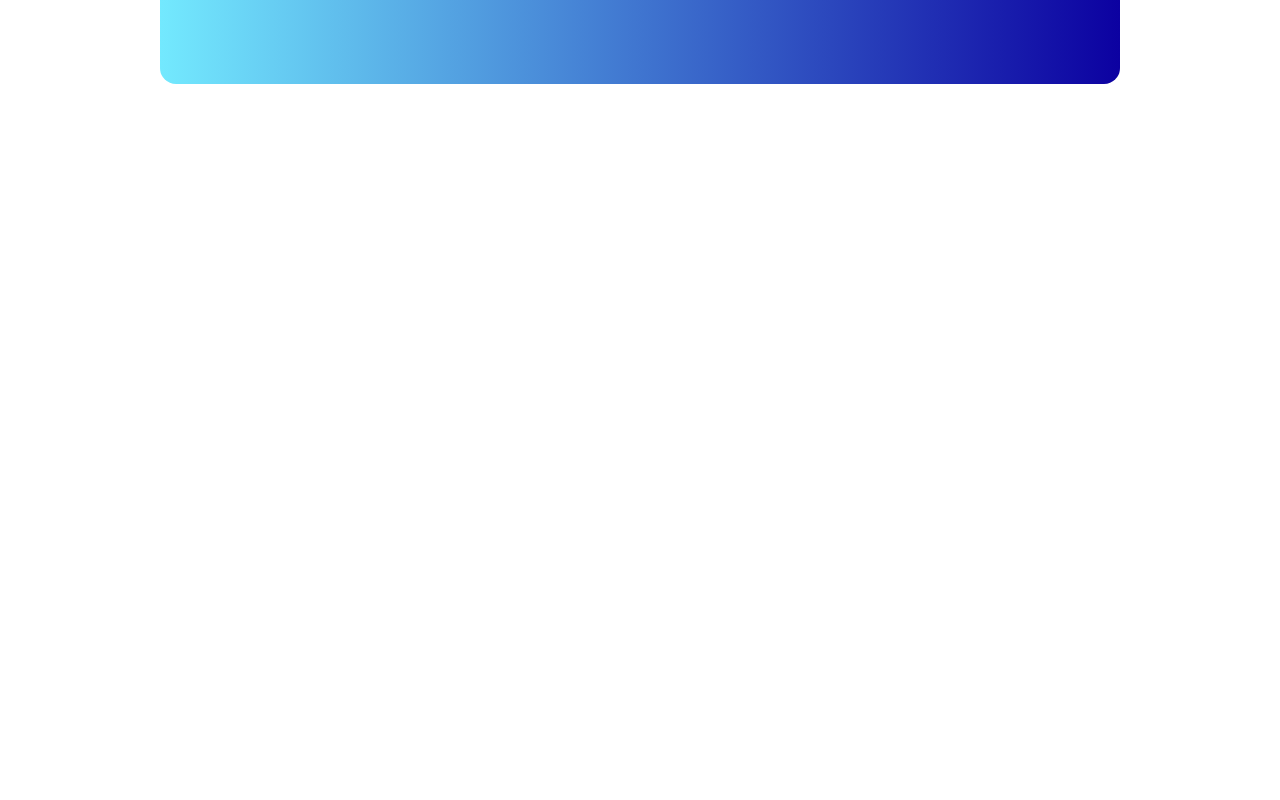
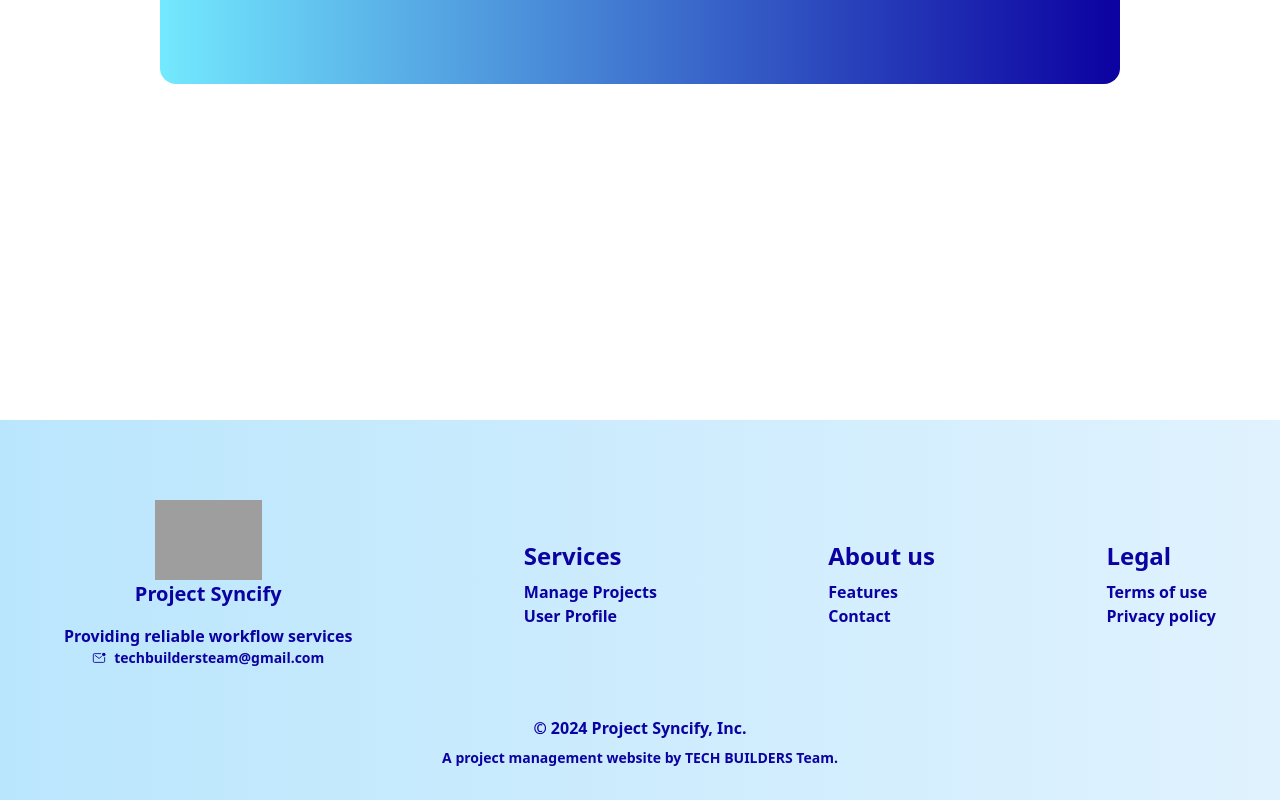
Before and after one commit to TechBuilderTeam/Project-Syncify, a React (Vite) app: page / in a window 1280 px wide. Shown: the part 3994-4794 px from the top of the page. Before the commit the page ends 4414 px from the top, so only its background shows below. Built offline with nearby package versions, Linux system fonts and the light colour scheme; no server answers; grey boxes are pictures that could not be loaded.

Commit message:
Footer issues fixed

```diff
--- a/src/components/Pages/DynamicDashboard/DynamicDashboard.jsx
+++ b/src/components/Pages/DynamicDashboard/DynamicDashboard.jsx
@@ -27,7 +27,7 @@ const DynamicDashboard = () => {
 
   return (
     <AuthProviders>
-      <div className="bg-white dark:bg-gray-950 text-[#0c01a1] dark:text-[#73e9fe] ">
+      <div className="bg-white dark:bg-gray-950 text-[#0c01a1] dark:text-[#73e9fe] min-h-screen">
         <div className="flex flex-col">
           <Navbar handleThemeChange={handleThemeChange} sidebarToggle={sidebarToggle} setSidebarToggle={setSidebarToggle}/>
           {/* <Navbar/> */}
--- a/src/components/Pages/DynamicDashboard/DynamicSidebar.jsx
+++ b/src/components/Pages/DynamicDashboard/DynamicSidebar.jsx
@@ -53,7 +53,7 @@ const DynamicSidebar = ({ sidebarToggle, setSidebarToggle, id }) => {
   <div className="">
      <div
       className={`${open ? "w-20" : "block w-20 md:w-56"
-        } absolute top-20 left-0 h-[100%] px-4 py-2 border-r border-gray-300`}
+        } absolute top-20 left-0 px-4  py-2 border-r border-gray-300`}
     >
       {open ? (
         <FaArrowRight
--- a/src/components/Pages/Workspace/UserWorkspace.jsx
+++ b/src/components/Pages/Workspace/UserWorkspace.jsx
@@ -2,7 +2,7 @@ import Workspace from "./Workspace";
 import CreateWorkspace from "./CreateWorkspace";
 const UserWorkspace = () => {
   return (
-    <div className="h-screen">
+    <div className="">
       <CreateWorkspace className="" />
       <Workspace />
     </div>
--- a/src/components/Pages/Workspace/Workspace.jsx
+++ b/src/components/Pages/Workspace/Workspace.jsx
@@ -45,7 +45,7 @@ const Workspace = () => {
     //sabrina setted setLoading(false) here
     setLoading(false);
     console.log("workspace data -> ", workspaces);
-  }, [user?.userId, reload]);
+  }, [user?.userId]);
 
   const handleDeleteWorkspace = (workspaceId) => {
     setWorkspaces((prevWorkspaces) =>
--- a/src/layouts/Root.jsx
+++ b/src/layouts/Root.jsx
@@ -24,10 +24,10 @@ const Root = () => {
     }
     return (
         <AuthProviders>
-            <div className="bg-white dark:bg-gray-950 text-[#0c01a1] dark:text-[#73e9fe]">
+            <div className="bg-white dark:bg-gray-950 text-[#0c01a1] dark:text-[#73e9fe] min-h-screen">
                 {noHeaderFooter || <Navbar handleThemeChange={handleThemeChange} />}
                 <Outlet />
-                {/* {noHeaderFooter || <Footer />} */}
+                {noHeaderFooter || <Footer />}
             </div>
         </AuthProviders>
 
--- a/src/pages/shared/Footer.jsx
+++ b/src/pages/shared/Footer.jsx
@@ -1,122 +1,79 @@
+import { IoMailUnreadOutline } from "react-icons/io5";
+
 const Footer = () => {
   return (
-    <div className="relative mt-60 text-purple-950 dark:text-cyan-100 font-bold">
-      <div className="relative z-10 bottom-0">
-        <footer className="footer px-10 py-10 ">
+    <div className="pt-10 bg-gradient-to-r from-sky-200 dark:from-[#12195a] to-sky-100 dark:to-black font-bold">
+      <div className="">
+        <div className="flex flex-col md:flex-row justify-between items-center px-10 md:px-16 py-10 ">
           <aside className="">
-            <div className="flex flex-col justify-center items-center h-[100px]">
+            <div className="flex flex-col justify-center items-center ">
               <img
                 src={"https://i.ibb.co/T4FSNsb/Justlogo.png"}
                 alt=""
-                className="h-24"
+                className="h-20"
               />
-              <p className="text-2xl font-extrabold  ">
-                Providing reliable workflow
+              <p className="text-xl font-bold text-center ">
+                Project Syncify
+
               </p>
+              <p className="text-md font-semibold text-center mt-4">
+              Providing reliable workflow services
+
+              </p>
+              <div className="text-sm font-semibold flex items-center gap-2" target="_blank">
+              <IoMailUnreadOutline /> <a href="mailto:techbuildersteam@gmail.com">techbuildersteam@gmail.com</a>
+            </div>
             </div>
           </aside>
-          <nav>
+          <div className="mt-10 md:mt-0">
             <h6 className="text-2xl font-extrabold">Services</h6>
-            <a className="link link-hover">Branding</a>
-            <a href="/marketingDetails" className="link link-hover">
-              Marketing
+           <div className="flex flex-col gap-2 md:gap-0 text-center mt-2 md:text-start">
+
+            <a href="/workspace" className="link link-hover">
+               Manage Projects
             </a>
-          </nav>
-          <nav>
-            <h6 className="text-2xl font-extrabold">Company</h6>
-            <a href="/features" className="link link-hover">
+            <a href="/profile" className="link link-hover">
+              User Profile
+            </a>
+
+           </div>
+          </div>
+          <div className=" mt-10 md:mt-0">
+            <h6 className="text-2xl font-extrabold">About us</h6>
+          <div className="flex flex-col gap-2 md:gap-0 text-center mt-2 md:text-start">
+          <a href="/features" className="link link-hover">
               Features
             </a>
             <a href="/contact" className="link link-hover">
-              Contact
-            </a>
-          </nav>
-          <nav>
+              Contact </a>
+          </div>
+
+          </div>
+          <div className="mt-10 md:mt-0 text-center md:text-start">
             <h6 className="text-2xl font-extrabold">Legal</h6>
+            <div className="flex flex-col gap-2 md:gap-0 text-center mt-2 md:text-start">
             <a href="/terms&condition" className="link link-hover">
               Terms of use
             </a>
             <a href="/privacypolicy" className="link link-hover">
               Privacy policy
             </a>
-          </nav>
-        </footer>
-        <div className="px-10">
-          <div className="flex flex-col md:flex-row justify-center items-center gap-3 md:gap-10 py-8">
-            <h3>© 2024 Project Syncify, Inc.</h3>
-            <h3>English</h3>
-            <h3>
-              <a href="/privacypolicy">Terms & Privacy</a>
-            </h3>
-            {/* <div className="grid grid-flow-col gap-4">
-              <a>
-                <svg
-                  xmlns="http://www.w3.org/2000/svg"
-                  width="24"
-                  height="24"
-                  viewBox="0 0 24 24"
-                  className="fill-current"
-                >
-                  <path d="M24 4.557c-.883.392-1.832.656-2.828.775 1.017-.609 1.798-1.574 2.165-2.724-.951.564-2.005.974-3.127 1.195-.897-.957-2.178-1.555-3.594-1.555-3.179 0-5.515 2.966-4.797 6.045-4.091-.205-7.719-2.165-10.148-5.144-1.29 2.213-.669 5.108 1.523 6.574-.806-.026-1.566-.247-2.229-.616-.054 2.281 1.581 4.415 3.949 4.89-.693.188-1.452.232-2.224.084.626 1.956 2.444 3.379 4.6 3.419-2.07 1.623-4.678 2.348-7.29 2.04 2.179 1.397 4.768 2.212 7.548 2.212 9.142 0 14.307-7.721 13.995-14.646.962-.695 1.797-1.562 2.457-2.549z"></path>
-                </svg>
-              </a>
-              <a>
-                <svg
-                  xmlns="http://www.w3.org/2000/svg"
-                  width="24"
-                  height="24"
-                  viewBox="0 0 24 24"
-                  className="fill-current"
-                >
-                  <path d="M19.615 3.184c-3.604-.246-11.631-.245-15.23 0-3.897.266-4.356 2.62-4.385 8.816.029 6.185.484 8.549 4.385 8.816 3.6.245 11.626.246 15.23 0 3.897-.266 4.356-2.62 4.385-8.816-.029-6.185-.484-8.549-4.385-8.816zm-10.615 12.816v-8l8 3.993-8 4.007z"></path>
-                </svg>
-              </a>
-              <a>
-                <svg
-                  xmlns="http://www.w3.org/2000/svg"
-                  width="24"
-                  height="24"
-                  viewBox="0 0 24 24"
-                  className="fill-current"
-                >
-                  <path d="M9 8h-3v4h3v12h5v-12h3.642l.358-4h-4v-1.667c0-.955.192-1.333 1.115-1.333h2.885v-5h-3.808c-3.596 0-5.192 1.583-5.192 4.615v3.385z"></path>
-                </svg>
-              </a>
-            </div> */}
+            </div>
+
           </div>
         </div>
+        <div className="px-10">
+          <div className="flex flex-col justify-center items-center gap-2 pb-8 md:pt-2">
+            <h3>© 2024 Project Syncify, Inc.</h3>
+            {/* <h3>English</h3> */}
+            <h3 className="text-sm font-semibold">
+              A project management website by TECH BUILDERS Team.
+            </h3>
+
+          </div>
+        </div>
+
       </div>
-      {/* <div className="absolute bottom-0 w-full z-0 ">
-        <svg
-          id="wave"
-          style={{ transform: "rotate(0deg)", transition: "0.3s" }}
-          viewBox="0 0 1440 490"
-          xmlns="http://www.w3.org/2000/svg"
-        >
-          <defs>
-            <linearGradient id="sw-gradient-0" x1="0" x2="0" y1="1" y2="0">
-              <stop stopColor="rgba(29.615, 72.394, 80.008, 1)" offset="0%" />
-              <stop stopColor="rgba(115, 233, 254, 1)" offset="100%" />
-            </linearGradient>
-          </defs>
-          <path
-            style={{ transform: "translate(0, 0px)", opacity: 1 }}
-            fill="url(#sw-gradient-0)"
-            d="M0,245L30,245C60,245,120,245,180,220.5C240,196,300,147,360,122.5C420,98,480,98,540,122.5C600,147,660,196,720,187.8C780,180,840,114,900,106.2C960,98,1020,147,1080,187.8C1140,229,1200,261,1260,302.2C1320,343,1380,392,1440,375.7C1500,359,1560,278,1620,277.7C1680,278,1740,359,1800,326.7C1860,294,1920,147,1980,130.7C2040,114,2100,229,2160,285.8C2220,343,2280,343,2340,310.3C2400,278,2460,212,2520,163.3C2580,114,2640,82,2700,89.8C2760,98,2820,147,2880,212.3C2940,278,3000,359,3060,367.5C3120,376,3180,310,3240,261.3C3300,212,3360,180,3420,147C3480,114,3540,82,3600,81.7C3660,82,3720,114,3780,163.3C3840,212,3900,278,3960,326.7C4020,376,4080,408,4140,367.5C4200,327,4260,212,4290,155.2L4320,98L4320,490L4290,490C4260,490,4200,490,4140,490C4080,490,4020,490,3960,490C3900,490,3840,490,3780,490C3720,490,3660,490,3600,490C3540,490,3480,490,3420,490C3360,490,3300,490,3240,490C3180,490,3120,490,3060,490C3000,490,2940,490,2880,490C2820,490,2760,490,2700,490C2640,490,2580,490,2520,490C2460,490,2400,490,2340,490C2280,490,2220,490,2160,490C2100,490,2040,490,1980,490C1920,490,1860,490,1800,490C1740,490,1680,490,1620,490C1560,490,1500,490,1440,490C1380,490,1320,490,1260,490C1200,490,1140,490,1080,490C1020,490,960,490,900,490C840,490,780,490,720,490C660,490,600,490,540,490C480,490,420,490,360,490C300,490,240,490,180,490C120,490,60,490,30,490L0,490Z"
-          />
-          <defs>
-            <linearGradient id="sw-gradient-1" x1="0" x2="0" y1="1" y2="0">
-              <stop stopColor="rgba(210.184, 98.854, 234.829, 1)" offset="0%" />
-              <stop stopColor="rgba(106.349, 0, 130.097, 1)" offset="100%" />
-            </linearGradient>
-          </defs>
-          <path
-            style={{ transform: "translate(0, 50px)", opacity: 0.9 }}
-            fill="url(#sw-gradient-1)"
-            d="M0,147L30,147C60,147,120,147,180,163.3C240,180,300,212,360,228.7C420,245,480,245,540,245C600,245,660,245,720,261.3C780,278,840,310,900,310.3C960,310,1020,278,1080,277.7C1140,278,1200,310,1260,302.2C1320,294,1380,245,1440,245C1500,245,1560,294,1620,294C1680,294,1740,245,1800,228.7C1860,212,1920,229,1980,253.2C2040,278,2100,310,2160,302.2C2220,294,2280,245,2340,204.2C2400,163,2460,131,2520,138.8C2580,147,2640,196,2700,220.5C2760,245,2820,245,2880,228.7C2940,212,3000,180,3060,187.8C3120,196,3180,245,3240,236.8C3300,229,3360,163,3420,114.3C3480,65,3540,33,3600,73.5C3660,114,3720,229,3780,245C3840,261,3900,180,3960,130.7C4020,82,4080,65,4140,57.2C4200,49,4260,49,4290,49L4320,49L4320,490L4290,490C4260,490,4200,490,4140,490C4080,490,4020,490,3960,490C3900,490,3840,490,3780,490C3720,490,3660,490,3600,490C3540,490,3480,490,3420,490C3360,490,3300,490,3240,490C3180,490,3120,490,3060,490C3000,490,2940,490,2880,490C2820,490,2760,490,2700,490C2640,490,2580,490,2520,490C2460,490,2400,490,2340,490C2280,490,2220,490,2160,490C2100,490,2040,490,1980,490C1920,490,1860,490,1800,490C1740,490,1680,490,1620,490C1560,490,1500,490,1440,490C1380,490,1320,490,1260,490C1200,490,1140,490,1080,490C1020,490,960,490,900,490C840,490,780,490,720,490C660,490,600,490,540,490C480,490,420,490,360,490C300,490,240,490,180,490C120,490,60,490,30,490L0,490Z"
-          />
-        </svg>
-      </div> */}
     </div>
   );
 };
```
Also changed, not shown: src/components/Pages/Dashboard/Calendarui/Day.jsx (+28 -12 lines).
